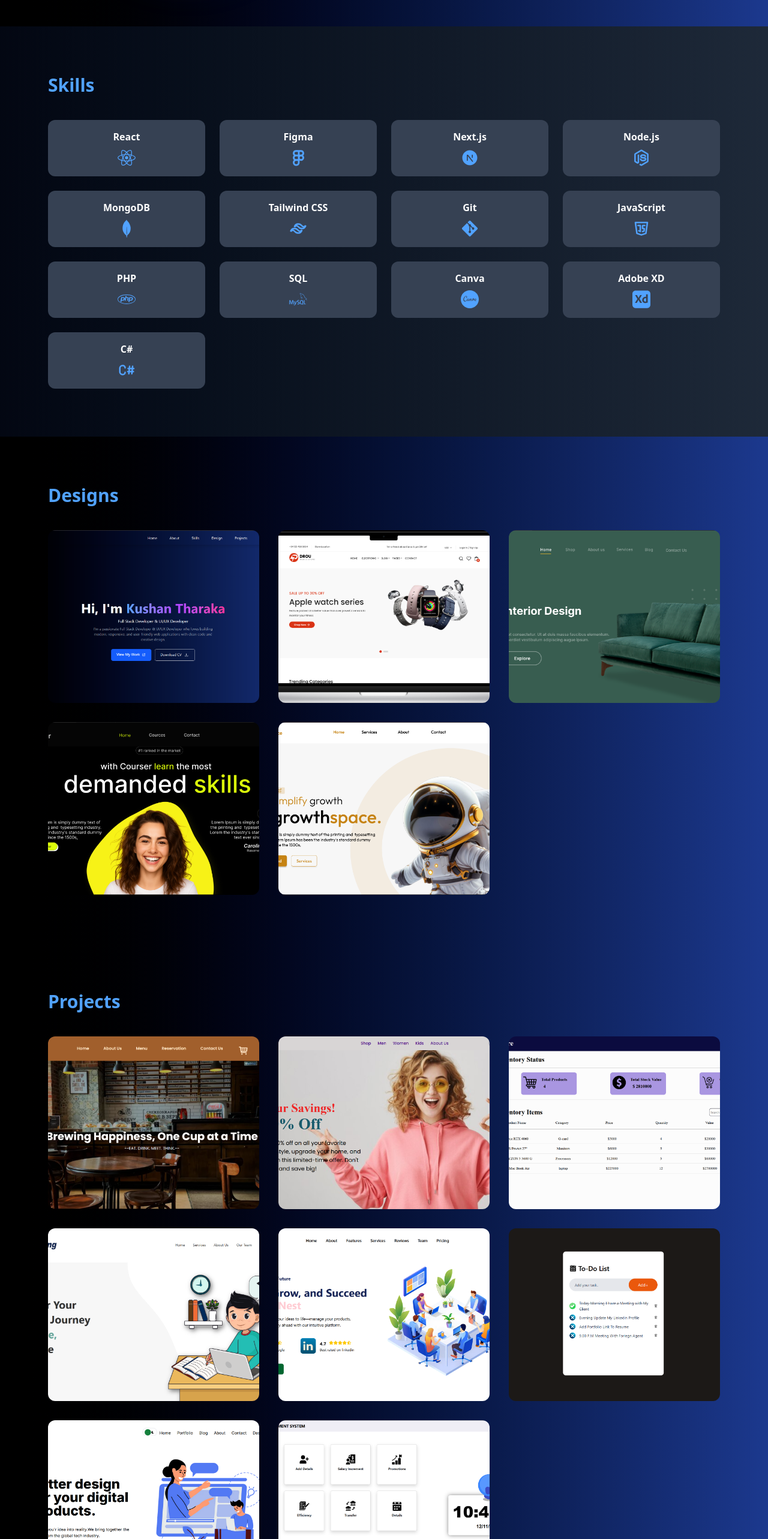
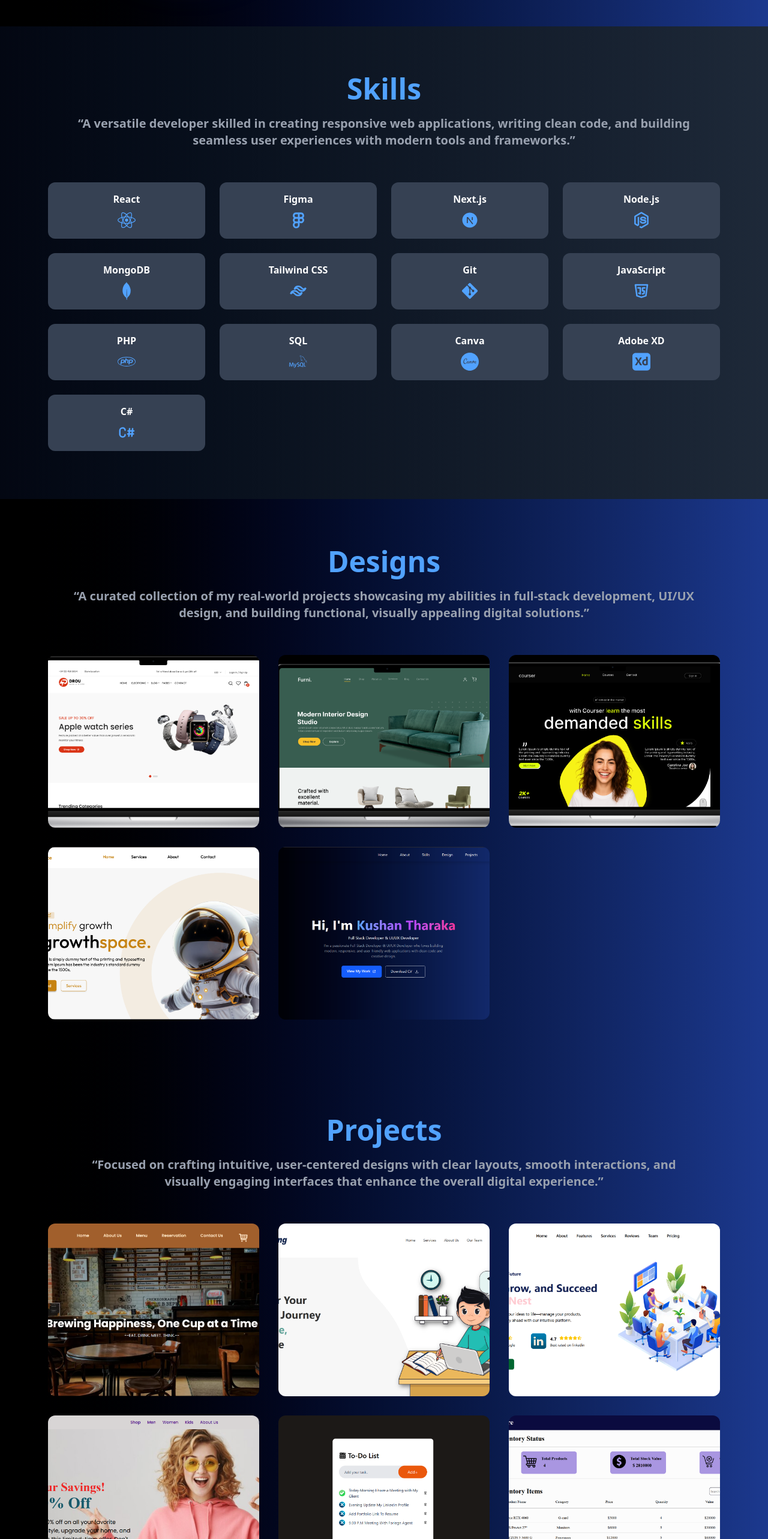
Before and after one commit to Kushan234/Portfolio, a React (Vite) app in the folder my-portfolio/: page / in a window 1280 px wide. Shown: the part 1420-3986 px from the top of the page at 60% size. Built offline with nearby package versions, Linux system fonts and the light colour scheme.

Commit message:
updatw desc for skills,designs and projects

```diff
--- a/my-portfolio/index.html
+++ b/my-portfolio/index.html
@@ -4,7 +4,7 @@
     <meta charset="UTF-8" />
     <link rel="icon" type="image/svg+xml" href="/vite.svg" />
     <meta name="viewport" content="width=device-width, initial-scale=1.0" />
-    <title>my-portfolio</title>
+    <title>Portfolio</title>
   </head>
   <body>
     <div id="root"></div>
--- a/my-portfolio/src/Components/Design.jsx
+++ b/my-portfolio/src/Components/Design.jsx
@@ -6,19 +6,13 @@ import design4 from '../assets/Design4.png';
 import portfolio from '../assets/portfolio.png';
 
 const Design = [
-  {
-    name: "Portfolio UI Design",
-    img: portfolio,
-    tech: "Figma + Prototyping",
-    desc: "A full-stack inventory management system with CRUD operations and user authentication.",
-    link : "https://coffee-shop-system-oap5.vercel.app/",
-  },
+
   {
     name: "E-Commerce UI Design",
     img: design4,
     tech: "Figma + Prototyping",
     desc: "A complete e-commerce interface designed in Figma with interactive prototyping, showcasing user-friendly layouts for product browsing, cart management, and checkout flow with a modern and intuitive UI/UX.",
-    link : "https://coffee-shop-system-oap5.vercel.app/",
+    link : "https://www.figma.com/proto/VfnKl6WkE3yomiI4yx702o/E-Commerce-website?page-id=0%3A1&node-id=3-2&viewport=-1976%2C852%2C0.28&t=IzPMIkxrroAZV5TP-1&scaling=min-zoom&content-scaling=fixed&starting-point-node-id=3%3A2",
   },
   {
    name: "Funiture Shop UI Design",
@@ -41,12 +35,20 @@ const Design = [
     desc: "A modern and immersive space-themed website UI designed in Figma, featuring a visually engaging layout, intuitive navigation, and a futuristic user experience.",
     link : "https://www.figma.com/proto/v0fvcaf71jjak2XxYPjfeL/GrowthSpace?page-id=13%3A98&team_id=1339542521283069311&node-id=19-55&scaling=min-zoom&content-scaling=fixed&t=ViPBAXqzSGBOe5v5-1",
   },
+  {
+    name: "Portfolio UI Design",
+    img: portfolio,
+    tech: "Figma + Prototyping",
+    desc: "A full-stack inventory management system with CRUD operations and user authentication.",
+    link : "https://coffee-shop-system-oap5.vercel.app/",
+  },
 ];
 
 const Projects = () => {
   return (
     <section id="design" className="py-20 px-6 md:px-20">
-      <h2 className="text-3xl font-bold mb-10 text-blue-400">Designs</h2>
+      <h2 className="text-5xl font-extrabold justify-center mb-5 text-center text-blue-400">Designs</h2>
+      <p className="text-xl px-10 font-semibold justify-center text-center mb-14 text-gray-400">“A curated collection of my real-world projects showcasing my abilities in full-stack development, UI/UX design, and building functional, visually appealing digital solutions.”</p>
       <div className="grid md:grid-cols-3 gap-8">
         {Design.map((p) => (
           <a href={p.link}>
--- a/my-portfolio/src/Components/Projects.jsx
+++ b/my-portfolio/src/Components/Projects.jsx
@@ -17,25 +17,11 @@ const projects = [
     link : "https://coffee-shop-system-oap5.vercel.app/",
   },
   {
-    name: "E-Commerce Shopping website",
-    img: ecommerce,
-    tech: "MERN Stack ",
-    desc: "A complete e-commerce web application built using React on the front end and Node.js on the backend, featuring product browsing, cart management, user authentication, and secure order handling.",
-    link : "https://coffee-shop-system-oap5.vercel.app/",
-  },
-  {
-    name: "Inventory Managment System",
-    img: inventory,
-    tech: "MERN Stack ",
-    desc: "A streamlined inventory management application built using the MERN stack (MongoDB, Express, React, Node.js), with features for product tracking, stock updates, user authentication, and real-time inventory control.",
-    link : "https://coffee-shop-system-oap5.vercel.app/",
-  },
-  {
     name: "E-Learning System",
     img: elearning,
     tech: "React + Tailwind css + Framer Motion",
     desc: "A responsive e-learning frontend with animations and modern UI.",
-    link : "https://coffee-shop-system-oap5.vercel.app/",
+    link : "https://e-learning-system-henna.vercel.app/",
   },
   {
     name: "Blog Site",
@@ -44,11 +30,25 @@ const projects = [
     desc: "A dynamic blog platform built with Next.js and Tailwind CSS, featuring post creation, editing, user authentication, and a fast, responsive UI for smooth content browsing and management.",
     link : "https://coffee-shop-system-oap5.vercel.app/",
   },
+   {
+    name: "E-Commerce Shopping website",
+    img: ecommerce,
+    tech: "MERN Stack ",
+    desc: "A complete e-commerce web application built using React on the front end and Node.js on the backend, featuring product browsing, cart management, user authentication, and secure order handling.",
+    link : "https://coffee-shop-system-oap5.vercel.app/",
+  },
   {
     name: "To-Do App",
     img: todolist,
     tech: "React ",
     desc: "A simple and responsive to-do list application built with React, allowing users to add, edit, delete, and manage daily tasks with an intuitive interface.",
+    link : "https://coffee-shop-system-oap5.vercel.app/",
+  },
+  {
+    name: "Inventory Managment System",
+    img: inventory,
+    tech: "MERN Stack ",
+    desc: "A streamlined inventory management application built using the MERN stack (MongoDB, Express, React, Node.js), with features for product tracking, stock updates, user authentication, and real-time inventory control.",
     link : "https://coffee-shop-system-oap5.vercel.app/",
   },
   {
@@ -70,7 +70,8 @@ const projects = [
 const Projects = () => {
   return (
     <section id="projects" className="py-20 px-6 md:px-20">
-      <h2 className="text-3xl font-bold mb-10 text-blue-400">Projects</h2>
+      <h2 className="text-5xl font-extrabold justify-center mb-5 text-center text-blue-400">Projects</h2>
+      <p className="text-xl px-10 font-semibold justify-center text-center mb-14 text-gray-400"> “Focused on crafting intuitive, user-centered designs with clear layouts, smooth interactions, and visually engaging interfaces that enhance the overall digital experience.”</p>
 
       <div className="grid md:grid-cols-3 gap-8">
         {projects.map((p) => (
--- a/my-portfolio/src/Components/Skills.jsx
+++ b/my-portfolio/src/Components/Skills.jsx
@@ -31,7 +31,8 @@ const Skills = () => {
         ];
   return (
     <section id="skills" className="py-20 px-6 md:px-20  bg-linear-to-r from-gray-950  to-gray-800">
-      <h2 className="text-3xl font-bold mb-10 text-blue-400">Skills</h2>
+      <h2 className="text-5xl font-extrabold justify-center mb-5 text-center text-blue-400 ">Skills</h2>
+          <p className="text-xl px-10 font-semibold justify-center text-center mb-14 text-gray-400">“A versatile developer skilled in creating responsive web applications, writing clean code, and building seamless user experiences with modern tools and frameworks.”</p>
       <div className="grid grid-cols-2 sm:grid-cols-3 md:grid-cols-4 gap-6">
         {skills.map((skill) => (
           <div key={skill} className="bg-gray-700 p-4 rounded-xl justify-center text-center font-semibold hover:bg-blue-600 transition">
```
Also changed, not shown: my-portfolio/src/assets/Design2.png, my-portfolio/src/assets/Design3.png.
